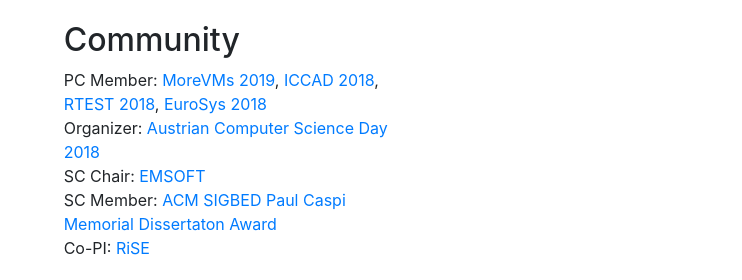
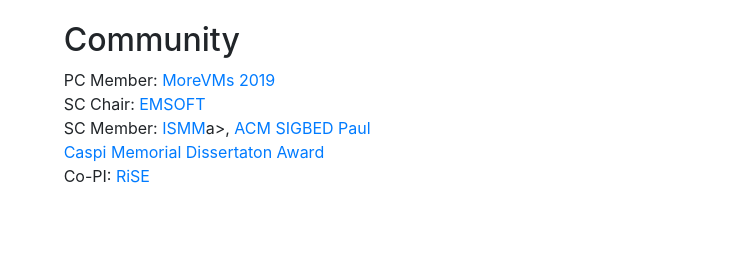
Before and after one commit to ckirsch/ckirsch.github.com, a plain HTML site: page index.html in a window 1280 px wide. Shown: the part 545-825 px from the top of the page, 538-1280 px from the left. Drawn offline with nearby package versions, Linux system fonts and the light colour scheme.

Commit message:
Updated ISMM data and cleaned up 2018 service

```diff
--- a/index.html
+++ b/index.html
@@ -166,13 +166,11 @@
                 </div>
                 <div class="col-md-12 col-lg-7">
                   <h2 style="margin-top: .5rem">Community</h2>
-                  PC Member: <a href="https://2019.programming-conference.org/track/MoreVMs-2019">MoreVMs 2019</a>, <a href="https://iccad.com">ICCAD 2018</a>, <a href="http://2018.rtest-conf.org">RTEST 2018</a>, <a href="http://eurosys2018.org/">EuroSys 2018</a><br>
-
-                  Organizer: <a href="http://acsd2018.cs.uni-salzburg.at">Austrian Computer Science Day 2018</a><br>
+                  PC Member: <a href="https://2019.programming-conference.org/track/MoreVMs-2019">MoreVMs 2019</a><br>
 
                   SC Chair: <a href="http://sigbed.blogspot.com/p/emsoft.html">EMSOFT</a><br>
 
-                  SC Member: <a href="http://sigbed.blogspot.com/p/awards.html">ACM SIGBED Paul Caspi Memorial Dissertaton Award</a><br>
+                  SC Member: <a href="http://www.sigplan.org/Conferences/ISMM">ISMM</a>a>, <a href="http://sigbed.blogspot.com/p/awards.html">ACM SIGBED Paul Caspi Memorial Dissertaton Award</a><br>
 
                   Co-PI: <a href="http://arise.or.at/?id=nfn">RiSE</a><br>
                 </div>
```
Also changed, not shown: 4 other files.
